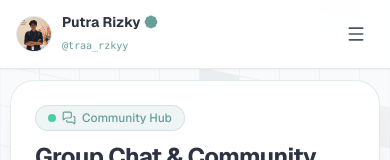
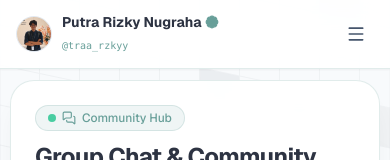
Before and after one commit to arttVinci/heytraa.com, a Next.js app: page /en/chat in a window 390 px wide. Shown: the top 160 px of the page. Built offline with nearby package versions, Linux system fonts and the light colour scheme.

Commit message:
style: display full name Putra Rizky Nugraha in sidebar and mobile header

```diff
--- a/shared/components/layout/sidebar-navbar.tsx
+++ b/shared/components/layout/sidebar-navbar.tsx
@@ -88,7 +88,7 @@ export function SidebarNavbar() {
       <div className="flex flex-col items-center mt-3 text-center">
         <div className="flex items-center gap-1.5">
           <h2 className="text-base font-bold tracking-tight text-[#2D3342] dark:text-[#F5F8F9]">
-            Putra Rizky
+            Putra Rizky Nugraha
           </h2>
           <BadgeCheck className="w-4 h-4 text-[#689F99] fill-[#689F99] shrink-0" />
         </div>
@@ -225,7 +225,7 @@ export function SidebarNavbar() {
           <div>
             <div className="flex items-center gap-1">
               <span className="text-sm font-bold text-[#2D3342] dark:text-[#F5F8F9]">
-                Putra Rizky
+                Putra Rizky Nugraha
               </span>
               <BadgeCheck className="w-3.5 h-3.5 text-[#689F99] fill-[#689F99]" />
             </div>
```
